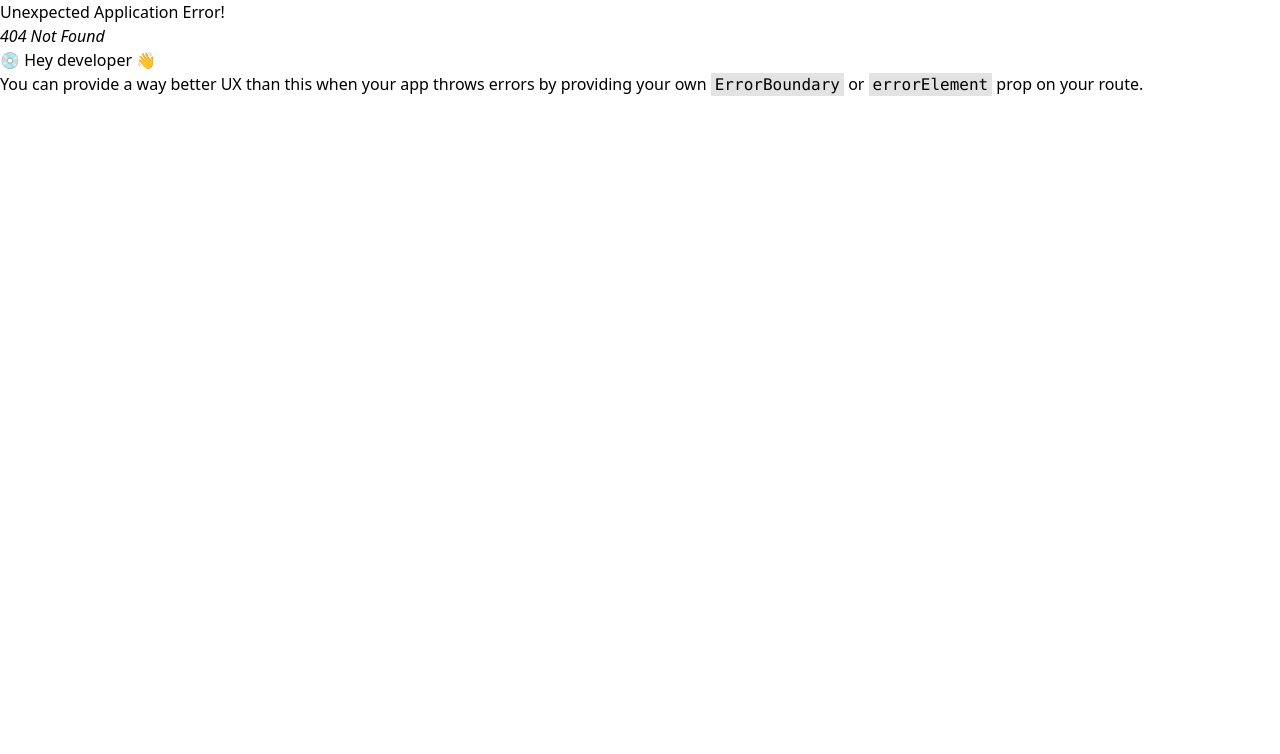
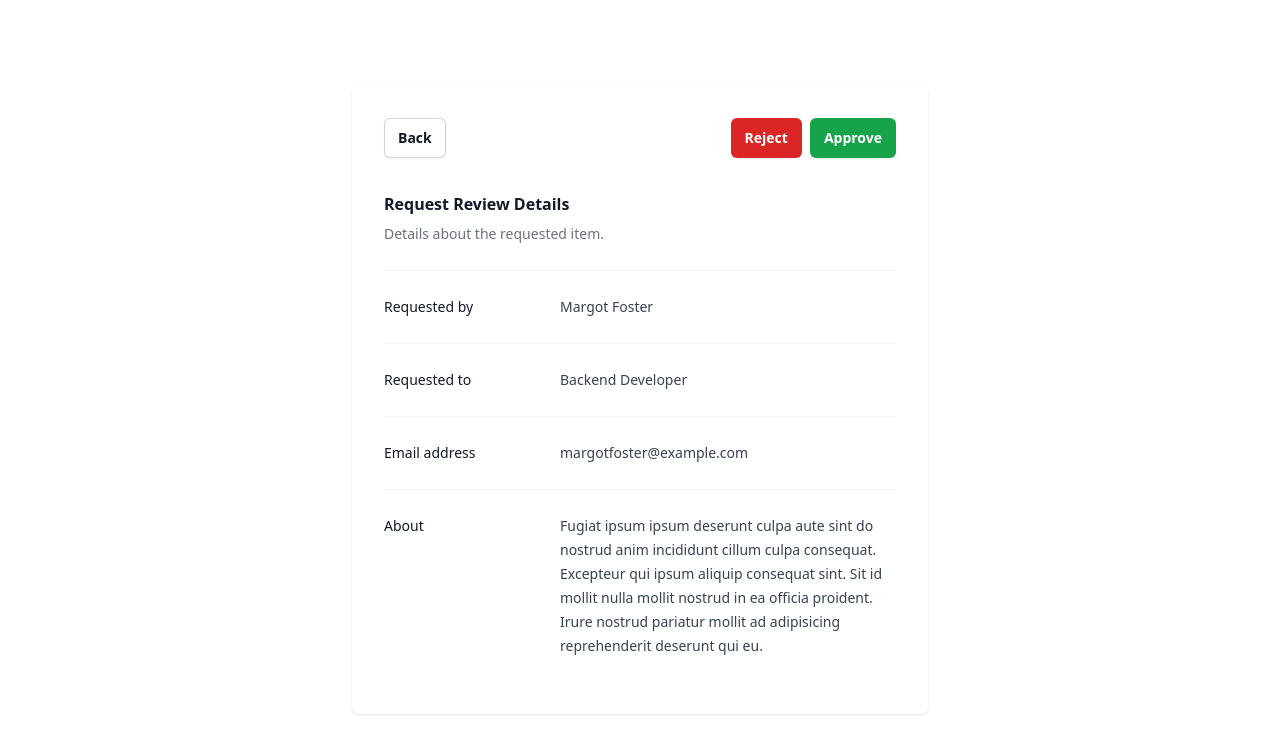
Before and after one commit to NainaThapar/Generic-approval-app, a React (Create React App) app in the folder frontend/: page /request-review in a window 1280 px wide. Before the commit this address had no page. Shown: the top 754 px of the page. Built offline with nearby package versions, Linux system fonts and the light colour scheme.

Commit message:
Request review component

```diff
--- a/frontend/package.json
+++ b/frontend/package.json
@@ -3,6 +3,7 @@
   "version": "0.1.0",
   "private": true,
   "dependencies": {
+    "@heroicons/react": "^2.1.5",
     "@testing-library/jest-dom": "^5.17.0",
     "@testing-library/react": "^13.4.0",
     "@testing-library/user-event": "^13.5.0",
--- a/frontend/src/App.jsx
+++ b/frontend/src/App.jsx
@@ -1,12 +1,11 @@
 import Header from "./Components/Header/Header";
-import RequestList from "./Pages/Request-list/RequestList";
+// import RequestList from "./Pages/request-list/RequestList";
 import "./App.css";
 
 function App() {
   return (
     <div>
       <Header />
-      <RequestList />
     </div>
   );
 }
--- a/frontend/src/Pages/Request-list/RequestList.jsx
+++ b/frontend/src/Pages/Request-list/RequestList.jsx
@@ -1,3 +1,5 @@
+import { NavLink } from "react-router-dom";
+
 const people = [
   {
     name: "Leslie Alexander",
@@ -11,7 +13,10 @@
 
 export default function RequestList() {
   return (
-    <div className="grid grid-cols-1 gap-4 sm:grid-cols-2">
+    <NavLink
+      className="grid grid-cols-1 gap-4 sm:grid-cols-2"
+      to="/request-review"
+    >
       {people.map((person) => (
         <div
           key={person.email}
@@ -33,6 +38,6 @@
           </div>
         </div>
       ))}
-    </div>
+    </NavLink>
   );
 }
--- a/frontend/src/Pages/RequestReview/RequestReview.jsx
+++ /dev/null
@@ -1,3 +0,0 @@
-// export default function RequestReview () {
-//     return()
-// }
--- /dev/null
+++ b/frontend/src/Pages/request-review/RequestReview.jsx
@@ -0,0 +1,148 @@
+import { PaperClipIcon } from "@heroicons/react/20/solid";
+import { NavLink } from "react-router-dom";
+
+export default function RequestReview() {
+  return (
+    <div className="flex items-center justify-center h-screen">
+      <div className="p-8 max-w-xl shadow rounded-md">
+        <div className="flex flex-row justify-between">
+          <BackButton />
+
+          <div className="flex gap-2">
+            <button
+              type="button"
+              className="rounded-md bg-red-600 px-3.5 py-2.5 text-sm font-semibold text-white shadow-sm hover:bg-indigo-500 focus-visible:outline focus-visible:outline-2 focus-visible:outline-offset-2 focus-visible:outline-indigo-600"
+            >
+              Reject
+            </button>
+            <button
+              type="button"
+              className="rounded-md bg-green-600 px-3.5 py-2.5 text-sm font-semibold text-white shadow-sm hover:bg-indigo-500 focus-visible:outline focus-visible:outline-2 focus-visible:outline-offset-2 focus-visible:outline-indigo-600"
+            >
+              Approve
+            </button>
+          </div>
+        </div>
+        <div className="px-4 sm:px-0 mt-8">
+          <h3 className="text-base font-semibold leading-7 text-gray-900">
+            Request Review Details
+          </h3>
+          <p className="mt-1 max-w-2xl text-sm leading-6 text-gray-500">
+            Details about the requested item.
+          </p>
+        </div>
+        <div className="mt-6 border-t border-gray-100">
+          <dl className="divide-y divide-gray-100">
+            <div className="px-4 py-6 sm:grid sm:grid-cols-3 sm:gap-4 sm:px-0">
+              <dt className="text-sm font-medium leading-6 text-gray-900">
+                Requested by
+              </dt>
+              <dd className="mt-1 text-sm leading-6 text-gray-700 sm:col-span-2 sm:mt-0">
+                Margot Foster
+              </dd>
+            </div>
+            <div className="px-4 py-6 sm:grid sm:grid-cols-3 sm:gap-4 sm:px-0">
+              <dt className="text-sm font-medium leading-6 text-gray-900">
+                Requested to
+              </dt>
+              <dd className="mt-1 text-sm leading-6 text-gray-700 sm:col-span-2 sm:mt-0">
+                Backend Developer
+              </dd>
+            </div>
+            <div className="px-4 py-6 sm:grid sm:grid-cols-3 sm:gap-4 sm:px-0">
+              <dt className="text-sm font-medium leading-6 text-gray-900">
+                Email address
+              </dt>
+              <dd className="mt-1 text-sm leading-6 text-gray-700 sm:col-span-2 sm:mt-0">
+                margotfoster@example.com
+              </dd>
+            </div>
+            <div className="px-4 py-6 sm:grid sm:grid-cols-3 sm:gap-4 sm:px-0">
+              <dt className="text-sm font-medium leading-6 text-gray-900">
+                About
+              </dt>
+              <dd className="mt-1 text-sm leading-6 text-gray-700 sm:col-span-2 sm:mt-0">
+                Fugiat ipsum ipsum deserunt culpa aute sint do nostrud anim
+                incididunt cillum culpa consequat. Excepteur qui ipsum aliquip
+                consequat sint. Sit id mollit nulla mollit nostrud in ea officia
+                proident. Irure nostrud pariatur mollit ad adipisicing
+                reprehenderit deserunt qui eu.
+              </dd>
+            </div>
+            {/* <div className="px-4 py-6 sm:grid sm:grid-cols-3 sm:gap-4 sm:px-0">
+              <dt className="text-sm font-medium leading-6 text-gray-900">
+                Attachments
+              </dt>
+              <dd className="mt-2 text-sm text-gray-900 sm:col-span-2 sm:mt-0">
+                <ul
+                  role="list"
+                  className="divide-y divide-gray-100 rounded-md border border-gray-200"
+                >
+                  <li className="flex items-center justify-between py-4 pl-4 pr-5 text-sm leading-6">
+                    <div className="flex w-0 flex-1 items-center">
+                      <PaperClipIcon
+                        aria-hidden="true"
+                        className="h-5 w-5 flex-shrink-0 text-gray-400"
+                      />
+                      <div className="ml-4 flex min-w-0 flex-1 gap-2">
+                        <span className="truncate font-medium">
+                          resume_back_end_developer.pdf
+                        </span>
+                        <span className="flex-shrink-0 text-gray-400">
+                          2.4mb
+                        </span>
+                      </div>
+                    </div>
+                    <div className="ml-4 flex-shrink-0">
+                      <a
+                        href="#"
+                        className="font-medium text-indigo-600 hover:text-indigo-500"
+                      >
+                        Download
+                      </a>
+                    </div>
+                  </li>
+                  <li className="flex items-center justify-between py-4 pl-4 pr-5 text-sm leading-6">
+                    <div className="flex w-0 flex-1 items-center">
+                      <PaperClipIcon
+                        aria-hidden="true"
+                        className="h-5 w-5 flex-shrink-0 text-gray-400"
+                      />
+                      <div className="ml-4 flex min-w-0 flex-1 gap-2">
+                        <span className="truncate font-medium">
+                          coverletter_back_end_developer.pdf
+                        </span>
+                        <span className="flex-shrink-0 text-gray-400">
+                          4.5mb
+                        </span>
+                      </div>
+                    </div>
+                    <div className="ml-4 flex-shrink-0">
+                      <a
+                        href="#"
+                        className="font-medium text-indigo-600 hover:text-indigo-500"
+                      >
+                        Download
+                      </a>
+                    </div>
+                  </li>
+                </ul>
+              </dd>
+            </div> */}
+          </dl>
+        </div>
+      </div>
+    </div>
+  );
+}
+
+function BackButton() {
+  return (
+    <NavLink
+      className="rounded-md bg-white px-3.5 py-2.5 text-sm font-semibold text-gray-900 shadow-sm ring-1 ring-inset ring-gray-300 hover:bg-gray-50"
+      to="/"
+    >
+      Back
+    </NavLink>
+  );
+}
```
Also changed, not shown: frontend/src/index.jsx (+6 -1 lines), 1 other file (tests, documents, lock files or other folders).
